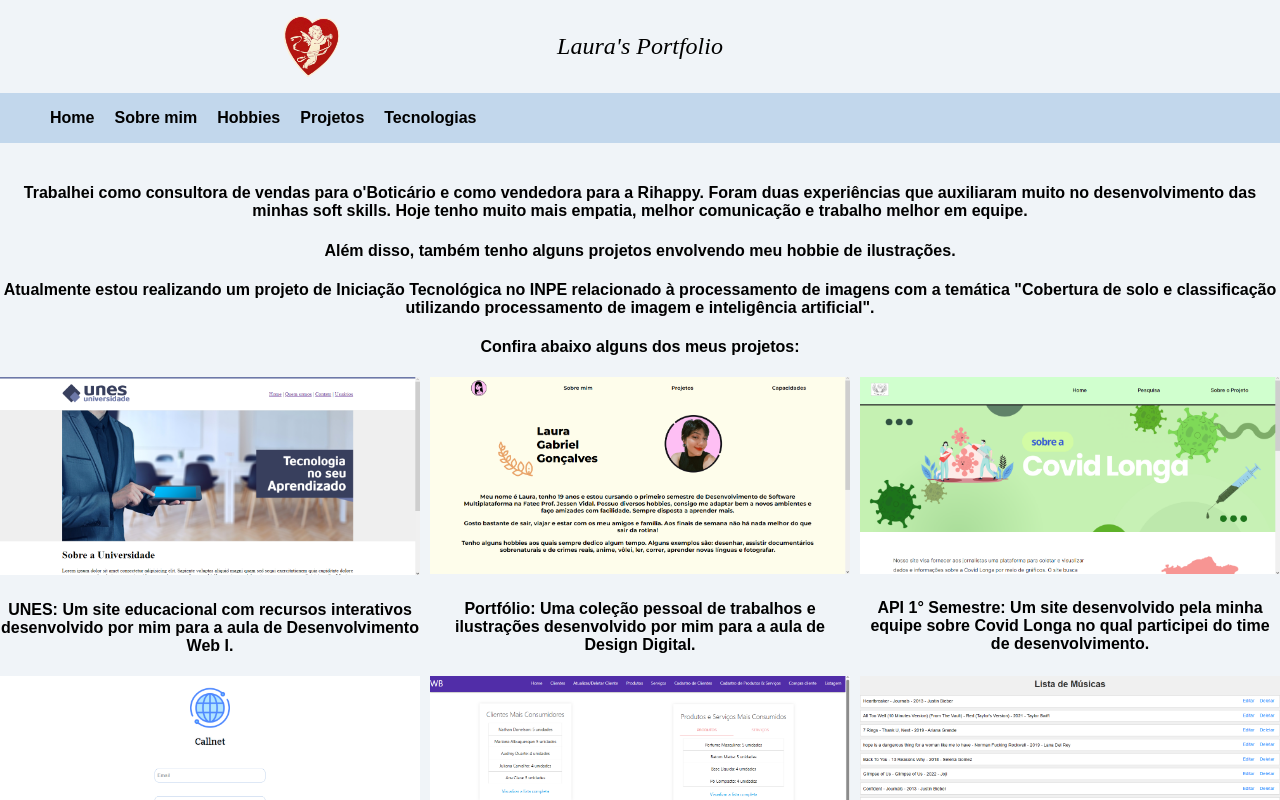
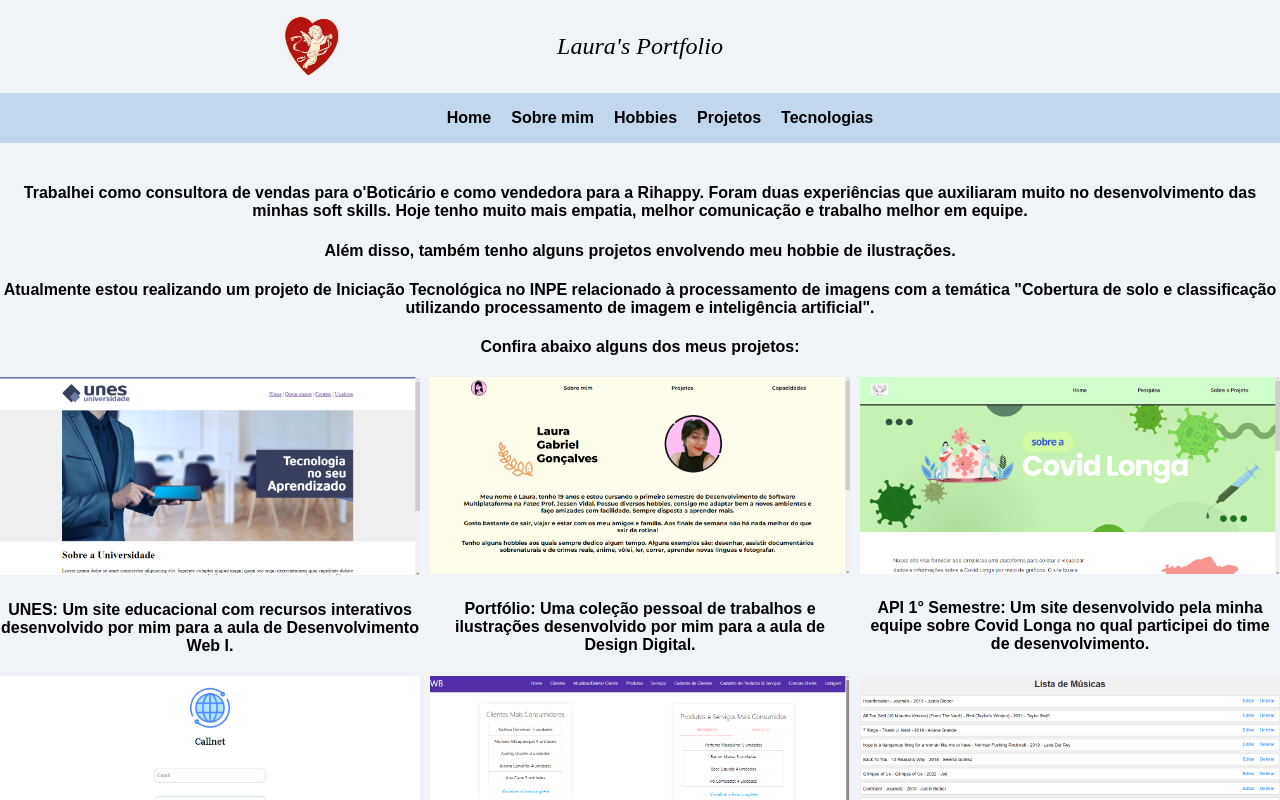
Before and after one commit to eulauragabriel/portfolio-old, a Next.js app: page /projetos in a window 1280 px wide. Shown: the top 800 px of the page. Built offline with nearby package versions, Linux system fonts and the light colour scheme; a web font is replaced by a local one.

Commit message:
alinhando o menu

```diff
--- a/src/styles/navbar.module.css
+++ b/src/styles/navbar.module.css
@@ -13,7 +13,8 @@
   display: flex;
   align-items: center;
   position: relative;
-  height: 50px;
+  height: 50px;;
+  justify-content: center;
 }
 
 .navList {
@@ -117,8 +118,9 @@
     top: 100%;
     left: 0;
     background-color: #f0f4f8;
+    justify-content: center;
+    align-items: center;
     width: 100%;
-    padding: 10px;
     box-shadow: 0 4px 6px rgba(0, 0, 0, 0.1);
   }
 
```
